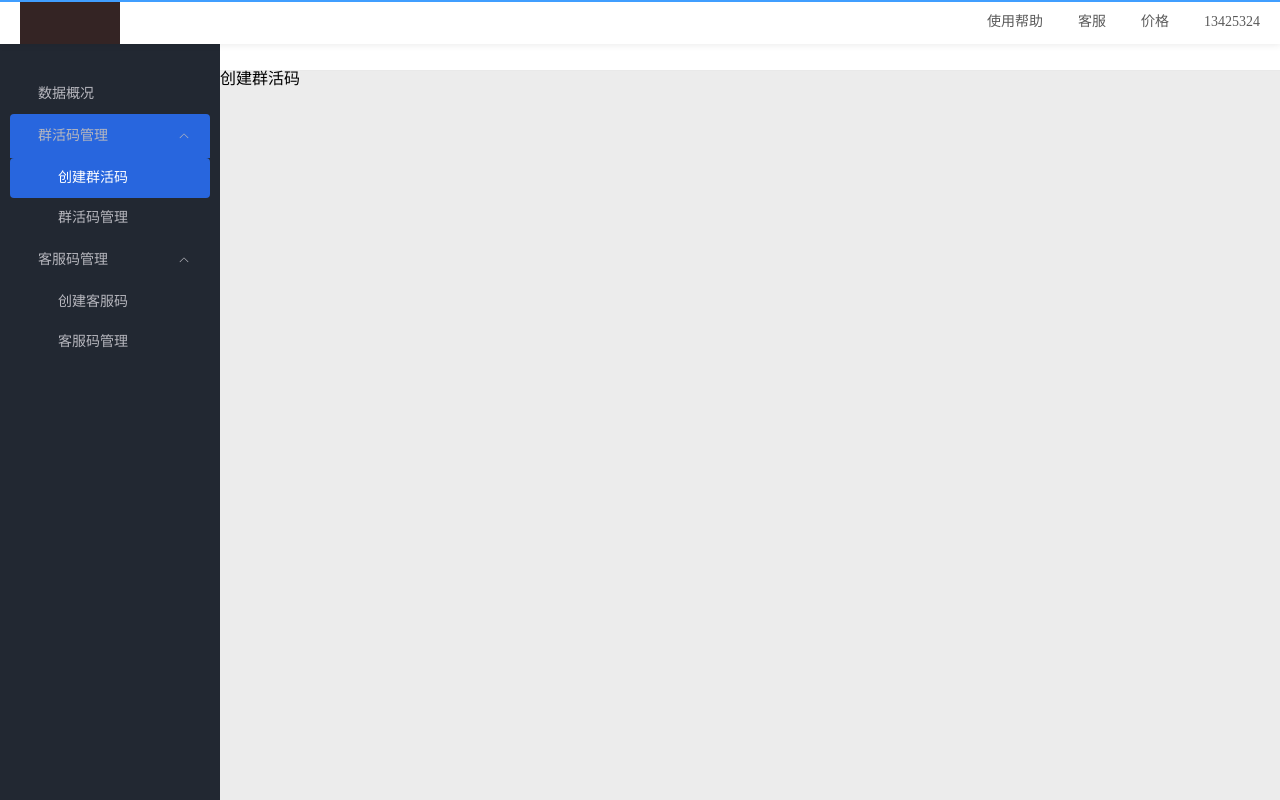
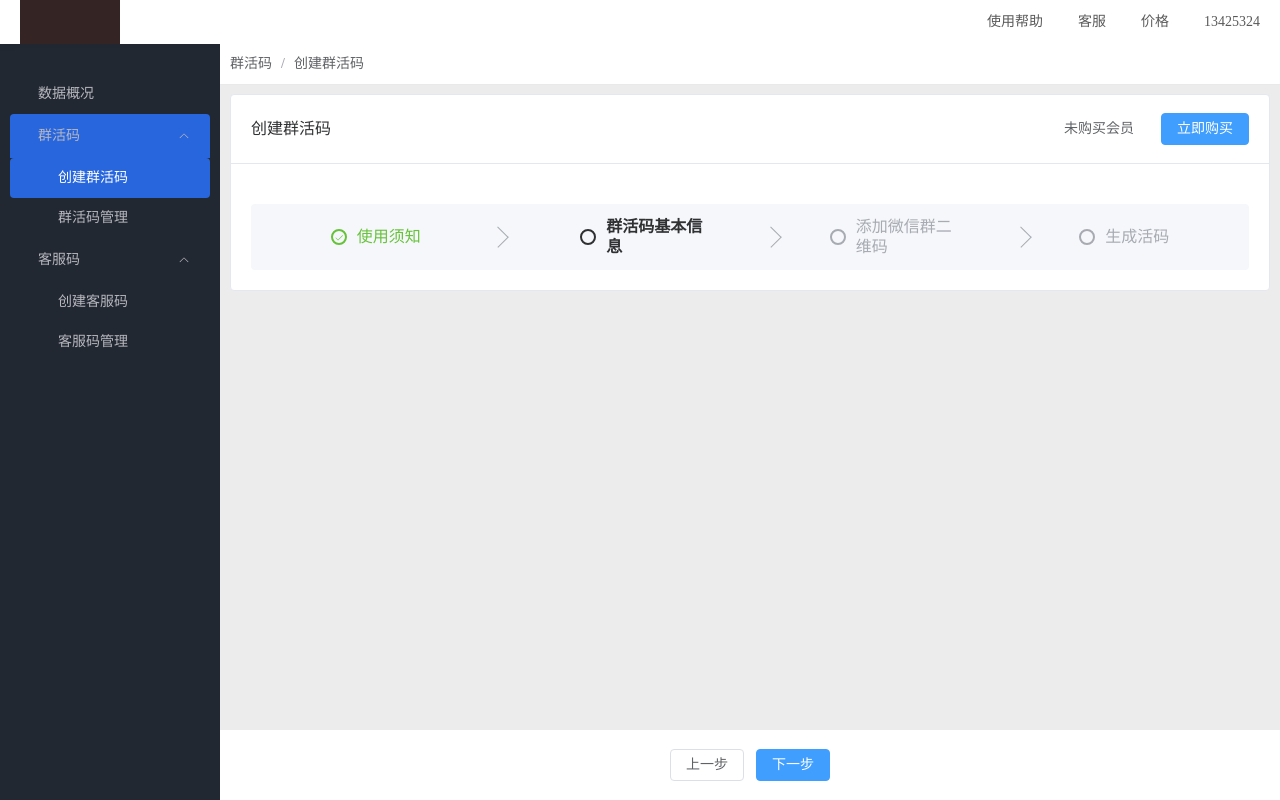
Before and after one commit to waitsunny-li/yimaFront, a Vue app: page /login#/grcode_system in a window 1280 px wide. Both pictures are taken after a click on the item "创建群活码". Built offline with nearby package versions, Linux system fonts and the light colour scheme; a small style sheet from the web is missing.

Commit message:
完善创建群活码

```diff
--- a/src/components/common/breadcurmb/Breadcurmb.vue
+++ b/src/components/common/breadcurmb/Breadcurmb.vue
@@ -1,7 +1,7 @@
 <template>
   <div class='breadcurmb-inner'>
     <el-breadcrumb separator="/">
-      <template v-for="breadcrumb in breadcrumbList" :key="breadcrumb">
+      <template v-for="breadcrumb in breadcurmStore.breadcurmList" :key="breadcrumb">
         <el-breadcrumb-item>{{breadcrumb}}</el-breadcrumb-item>
       </template>
     </el-breadcrumb>
@@ -10,8 +10,9 @@
 
 <script setup lang='ts'>
 import {ref} from "vue"
+import { useBreadcurmStore } from "@/store";
 const breadcrumbList = ref<string[]>()
-
+const breadcurmStore = useBreadcurmStore()
 const changeBread = (newBl: string[]) => {
   breadcrumbList.value = newBl
 }
@@ -27,5 +28,6 @@ defineExpose({
   padding: 13px 10px;
   background-color: #fff;
   box-shadow: 0px 1px 0px 0px #e9e9e9;
+  box-sizing: border-box;
 }
 </style>
--- a/src/components/common/loadingbar/LoadingBar.vue
+++ b/src/components/common/loadingbar/LoadingBar.vue
@@ -1,5 +1,5 @@
 <template>
-  <div class='loadingbar-inner'>
+  <div class='loadingbar-inner' v-show="isShowBar">
     <div ref="bar" class="bar"></div>
   </div>
 </template>
@@ -9,18 +9,20 @@ import { ref } from "vue"
 let bar = ref<HTMLElement>();
 let speed = ref<number>(1);
 let timer = ref<number>(0)
+let isShowBar = ref<boolean>(false)
 const startLoading = () => {
   let barDom = bar.value as HTMLElement;
   speed.value = 1;
-  console.log(barDom)
+  isShowBar.value = true;
   timer.value = window.requestAnimationFrame(function fn() {
     if (speed.value < 90) {
       speed.value++;
       barDom.style.width = `${speed.value}%`
       timer.value = window.requestAnimationFrame(fn)
     } else {
-      speed.value = 1
-      window.cancelAnimationFrame(timer.value)
+      speed.value = 1;
+      isShowBar.value = false;
+      window.cancelAnimationFrame(timer.value);
     }
   })
 }
@@ -29,7 +31,7 @@ const endLoading = () => {
   let dom = bar.value as HTMLElement
   setTimeout(() => {
     window.requestAnimationFrame(() => {
-      speed.value = 100
+      speed.value = 100;
       dom.style.width = `${speed.value}%`
     })
   }, 500)
--- /dev/null
+++ b/src/config/index.ts
@@ -0,0 +1 @@
+export const ROOTPATH:string = ""
--- a/src/layout/Index.vue
+++ b/src/layout/Index.vue
@@ -10,8 +10,10 @@
           <MenuBar></MenuBar>
         </el-aside>
         <el-main class="main">
-          <Breadcurmb />
-          <router-view />
+          <Breadcurmb class="breadcurmb-wrap"/>
+          <div class="content-wrap">
+            <router-view />
+          </div>
         </el-main>
       </el-container>
     </el-container>
@@ -44,6 +46,15 @@ import LoadingBar from "@/components/common/loadingbar/LoadingBar.vue"
   .main {
     background-color: #ececec;
     padding: 0;
+    position: relative;
+
+    .breadcurmb-wrap {
+      margin-bottom: 10px;
+    }
+
+    .content-wrap {
+      padding: 0 10px;
+    }
   }
 }
 </style>
--- a/src/layout/menu/MenuBar.vue
+++ b/src/layout/menu/MenuBar.vue
@@ -54,7 +54,7 @@ let menuList = reactive<MenuObj[]>([
     alwaysShow: true,
     name: "GrcodeSystem",
     meta: {
-      title: "群活码管理",
+      title: "群活码",
       icon: "icon-yima-yonghu2",
       roles: ["sys:manage"],
       parentId: 0
@@ -92,7 +92,7 @@ let menuList = reactive<MenuObj[]>([
     alwaysShow: true,
     name: "KcodeSystem",
     meta: {
-      title: "客服码管理",
+      title: "客服码",
       icon: "icon-yima-kefu",
       roles: ["sys:manage"],
       parentId: 0
--- a/src/main.ts
+++ b/src/main.ts
@@ -1,10 +1,10 @@
 import { createApp } from 'vue'
 import App from './App.vue'
+import pinia from '@/store/store'
 import router from "@/router"
 import ElementPlus from 'element-plus'
 import 'element-plus/dist/index.css'
 import '@/assets/css/normal.less'
 import '@/assets/css/font.less'
 
-
-createApp(App).use(ElementPlus).use(router).mount('#app')
+createApp(App).use(ElementPlus).use(pinia).use(router).mount('#app')
--- a/src/router/index.ts
+++ b/src/router/index.ts
@@ -1,12 +1,16 @@
-import {createRouter, createWebHashHistory, RouteRecordRaw} from "vue-router"
+import {createRouter, createWebHashHistory, RouteRecordNormalized, RouteRecordRaw} from "vue-router"
 import LoadingBarVue from "@/components/common/loadingbar/LoadingBar.vue"
 import { createVNode, render } from "vue"
+import pinia from "@/store/store"
+import {useBreadcurmStore} from "@/store/index"
+import {ROOTPATH} from "@/config"
+
+const breadcurmStore = useBreadcurmStore(pinia)
 
 // 过渡效果
 const loadBarVnode = createVNode(LoadingBarVue)
 render(loadBarVnode, document.body)
 
-const ROOTPATH:string = ""
 
 const Login = () => import("@/views/login/Login.vue")
 const Layout = () => import("@/layout/Index.vue")
@@ -60,7 +64,7 @@ const routes:Array<RouteRecordRaw> = [
     path: ROOTPATH + '/grcode_system',
     component: Layout,
     meta: {
-      title: "群活码管理"
+      title: "群活码"
     },
     children: [
       {
@@ -85,7 +89,7 @@ const routes:Array<RouteRecordRaw> = [
     path: ROOTPATH + '/kcode_system',
     component: Layout,
     meta: {
-      title: "客服码管理"
+      title: "客服码"
     },
     children: [
       {
@@ -119,6 +123,12 @@ router.beforeEach((to, from, next) => {
 })
 
 router.afterEach((to, from) => {
+  let breadList = to.matched.reduce((per: Set<string>, cur: RouteRecordNormalized) => {
+    per.add(cur.meta?.title as string)
+    return per
+  }, new Set())
+  breadcurmStore.change([...breadList])
+  document.title = to.meta?.title as string
   loadBarVnode.component?.exposed?.endLoading()
 })
 
--- a/src/store/index.ts
+++ b/src/store/index.ts
@@ -1,9 +1,14 @@
 import {defineStore} from "pinia"
 
-export const breadcurmStore = defineStore("breadcurmId", {
+export const useBreadcurmStore = defineStore("breadcurmId", {
   state: () => {
     return {
-      breadcurmList: []
+      breadcurmList: [""]
+    }
+  },
+  actions: {
+    change(t: string[]) {
+      this.breadcurmList = t
     }
   }
 })
--- /dev/null
+++ b/src/store/store.ts
@@ -0,0 +1,5 @@
+import { createPinia } from "pinia";
+
+const pinia = createPinia()
+
+export default pinia
--- a/src/views/gcodesystem/Addgcode.vue
+++ b/src/views/gcodesystem/Addgcode.vue
@@ -1,11 +1,66 @@
 <template>
   <div class='addcode-innter'>
-    创建群活码
+    <el-card class="box-card" shadow="never">
+      <template #header>
+        <div class="card-header">
+          <span>创建群活码</span>
+          <div>
+            <el-button class="button" text>未购买会员</el-button>
+            <el-button type="primary">立即购买</el-button>
+          </div>
+        </div>
+      </template>
+      <div class="content-wrap">
+        <el-steps :active="activeNum" finish-status="success" simple style="margin-top: 20px">
+          <el-step v-for="title in stepList" :title="title" />
+        </el-steps>
+      </div>
+    </el-card>
+    <div class="next-bottom">
+      <el-button @click="preBtn">上一步</el-button>
+      <el-button type="primary" @click="nextBtn">下一步</el-button>
+    </div>
   </div>
 </template>
 
 <script setup lang='ts'>
+import { ref } from 'vue';
+const stepList = ref<string[]>(["使用须知", "群活码基本信息", "添加微信群二维码", "生成活码"])
+const activeNum = ref<number>(1)
+
+const preBtn = () => {
+  activeNum.value--;
+  if (activeNum.value == 0) {
+    activeNum.value = 1
+  }
+}
+const nextBtn = () => {
+  activeNum.value++;
+  if (activeNum.value > 4) {
+    activeNum.value = 1
+  }
+}
 </script>
 
 <style lang='less' scoped>
+.addcode-innter {
+
+  .card-header {
+    display: flex;
+    justify-content: space-between;
+    align-items: center;
+  }
+
+  .next-bottom {
+    width: 100%;
+    height: 70px;
+    position: absolute;
+    bottom: 0;
+    left: 0;
+    background-color: #fff;
+    display: flex;
+    justify-content: center;
+    align-items: center;
+  }
+}
 </style>
```
